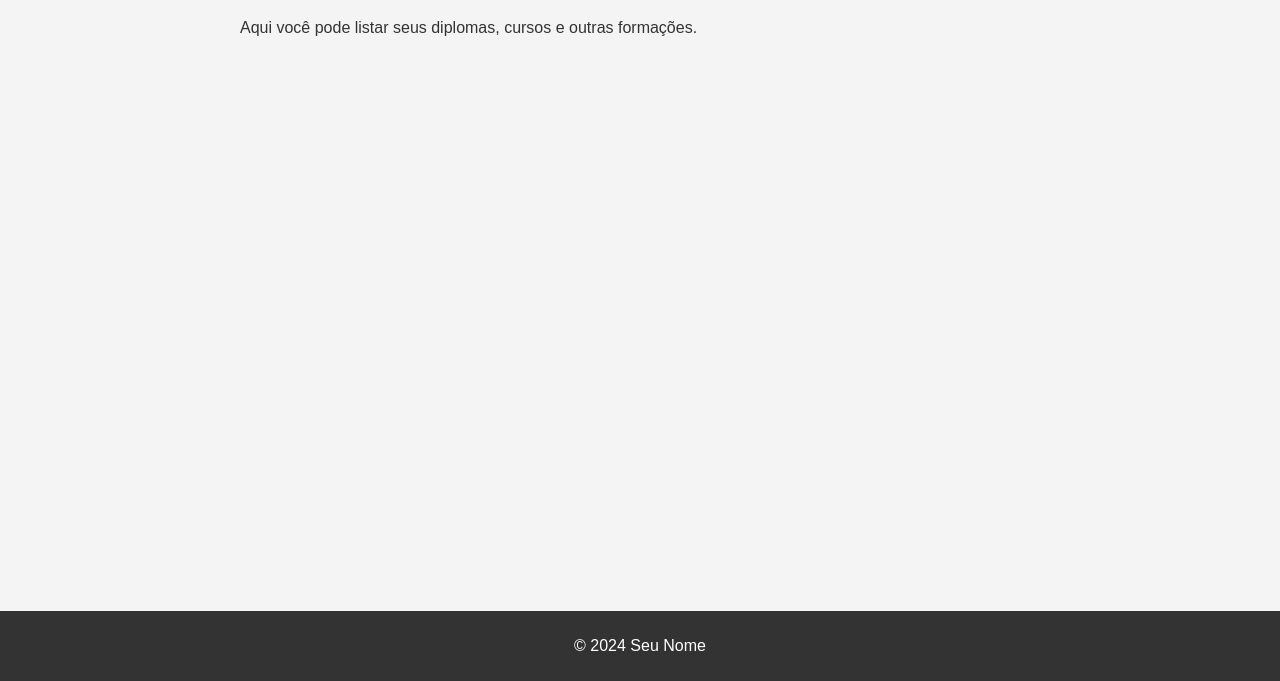
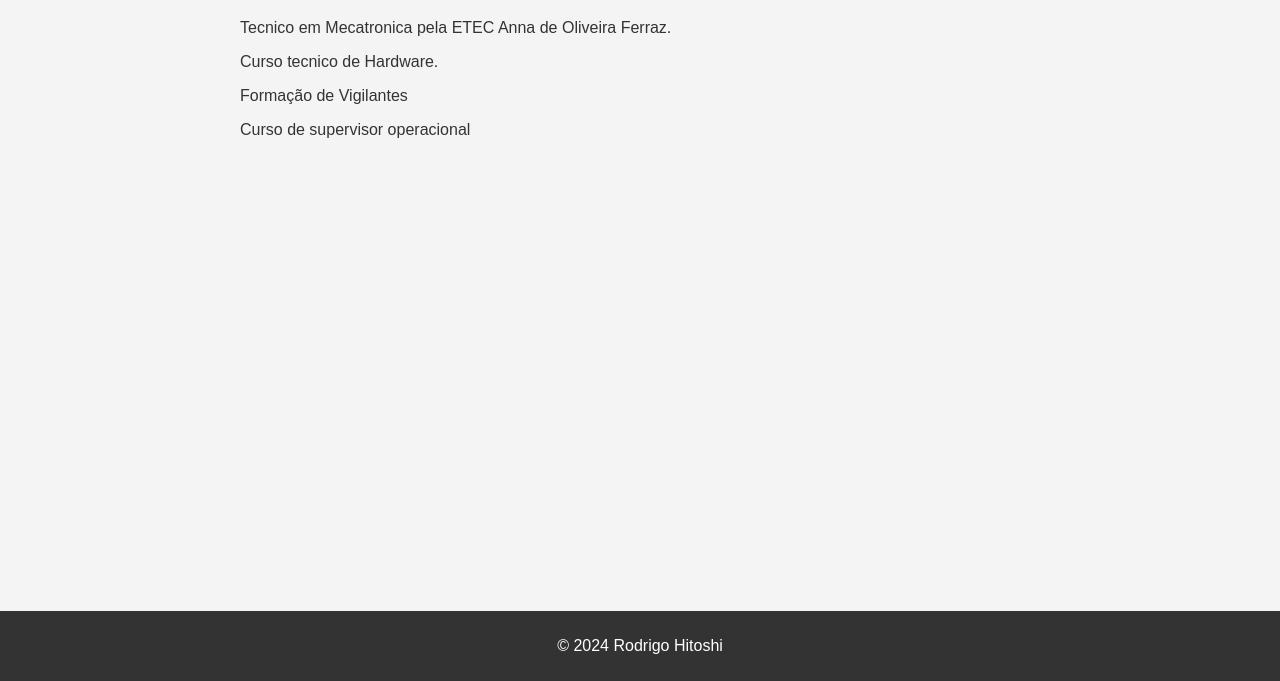
Before and after one commit to RMagoSka/trabalho, a plain HTML site: page formacao.html in a window 1280 px wide. Shown: the part 119-800 px from the top of the page. Drawn offline with Linux system fonts and the light colour scheme.

Commit message:
atualização das paginas

```diff
--- a/formacao.html
+++ b/formacao.html
@@ -20,11 +20,14 @@
 
     <main>
         <h1>Formação Acadêmica</h1>
-        <p>Aqui você pode listar seus diplomas, cursos e outras formações.</p>
+        <p>Tecnico em Mecatronica pela ETEC Anna de Oliveira Ferraz.</p>
+        <p>Curso tecnico de Hardware.</p>
+        <p>Formação de Vigilantes</p>
+        <p>Curso de supervisor operacional</p>
     </main>
 
     <footer>
-        <p>&copy; 2024 Seu Nome</p>
+        <p>&copy; 2024 Rodrigo Hitoshi</p>
     </footer>
 </body>
 </html>
```
Also changed, not shown: contato.html (+2 -2 lines), index.html (+2 -2 lines), portfolio.html (+3 -2 lines), trabalho2.jpg (added).
